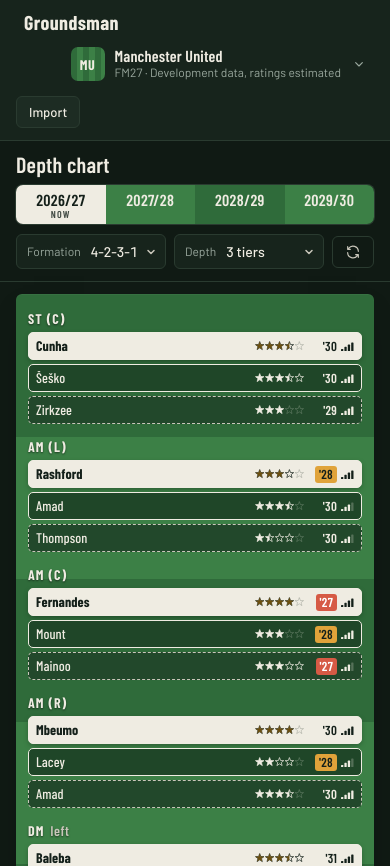
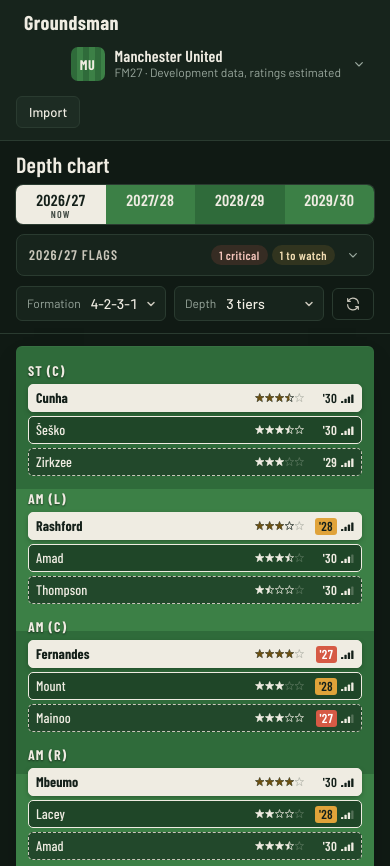
Before and after one commit to adnan-jasarevic/groundsman, an Angular app: page /depth-chart in a window 390 px wide. Shown: the top 866 px of the page. Built offline with nearby package versions, Linux system fonts and the light colour scheme.

Commit message:
Show a season flags strip near the top on phones

```diff
--- a/src/app/depth-chart/depth-chart.html
+++ b/src/app/depth-chart/depth-chart.html
@@ -40,6 +40,27 @@
         </label>
       }
     </fieldset>
+
+    @if (store.flags().length) {
+      <details class="flag-strip">
+        <summary>
+          <span class="flag-strip-title">{{ store.seasonText(store.season()) }} flags</span>
+          <span class="flag-strip-counts">
+            @if (flagCounts().critical) { <span class="crit">{{ flagCounts().critical }} critical</span> }
+            @if (flagCounts().warning) { <span class="warn">{{ flagCounts().warning }} to watch</span> }
+          </span>
+          <app-icon name="chevron" [size]="16" />
+        </summary>
+        <ul class="flags">
+          @for (f of store.flags(); track f.text) {
+            <li [attr.data-severity]="f.severity" [attr.data-kind]="f.kind">
+              <app-icon [name]="flagIcon(f)" />
+              <span>{{ f.text }}</span>
+            </li>
+          }
+        </ul>
+      </details>
+    }
   </header>
 
   <div class="work">
@@ -104,7 +125,7 @@
             <ul class="flags">
               @for (f of store.flags(); track f.text) {
                 <li [attr.data-severity]="f.severity" [attr.data-kind]="f.kind">
-                  <app-icon [name]="f.kind === 'ageing' ? 'hourglass' : f.kind.startsWith('contract') ? 'clock' : 'alert'" />
+                  <app-icon [name]="flagIcon(f)" />
                   <span>{{ f.text }}</span>
                 </li>
               }
--- a/src/app/depth-chart/depth-chart.ts
+++ b/src/app/depth-chart/depth-chart.ts
@@ -2,9 +2,9 @@ import { CdkDrag, CdkDragDrop, CdkDropList, CdkDropListGroup } from '@angular/cd
 import { ChangeDetectionStrategy, Component, computed, inject, signal } from '@angular/core';
 import { FORMATIONS } from '../domain/formations';
 import { FormationSlot, Player, POSITION_LABEL, PositionCode } from '../domain/models';
-import { shortName } from '../domain/projection';
+import { Flag, shortName } from '../domain/projection';
 import { MAX_TIERS, MIN_TIERS, PlanStore, tierName } from '../state/plan-store';
-import { Icon } from '../ui/icon';
+import { Icon, IconName } from '../ui/icon';
 import { Stars } from '../ui/stars';
 import { PlayerChip } from './player-chip';
 import { PlayerDetail } from './player-detail';
@@ -42,6 +42,17 @@ export class DepthChart {
   protected readonly placedTargets = computed(
     () => new Set(this.store.shortlist().filter((t) => this.store.placedIds().has(t.id)).map((t) => t.id)),
   );
+
+  /** Critical and warning counts for the phone flags strip. */
+  protected readonly flagCounts = computed(() => {
+    const flags = this.store.flags();
+    const critical = flags.filter((f) => f.severity === 'critical').length;
+    return { critical, warning: flags.length - critical };
+  });
+
+  protected flagIcon(f: Flag): IconName {
+    return f.kind === 'ageing' ? 'hourglass' : f.kind.startsWith('contract') ? 'clock' : 'alert';
+  }
 
   protected players(slot: FormationSlot): Player[] {
     return (this.store.plan().slots[slot.id] ?? [])
--- a/src/styles.css
+++ b/src/styles.css
@@ -1151,6 +1151,78 @@ input {
   color: var(--amber);
 }
 
+/* Phone only: a closed-by-default summary of the season's flags under the scrubber. */
+.flag-strip {
+  display: none;
+  width: 100%;
+  border: 1px solid var(--line);
+  border-radius: 8px;
+  background: var(--rail);
+}
+
+.flag-strip summary {
+  display: flex;
+  align-items: center;
+  gap: 10px;
+  min-height: 40px;
+  padding: 8px 12px;
+  list-style: none;
+  cursor: pointer;
+}
+
+.flag-strip summary::-webkit-details-marker {
+  display: none;
+}
+
+.flag-strip summary:focus-visible {
+  outline: 2px solid var(--chalk-2);
+  outline-offset: 2px;
+  border-radius: 8px;
+}
+
+.flag-strip-title {
+  font: 600 14px/1 var(--cond);
+  letter-spacing: 0.08em;
+  text-transform: uppercase;
+  color: var(--chalk-2);
+}
+
+.flag-strip-counts {
+  display: inline-flex;
+  gap: 4px;
+  margin-left: auto;
+}
+
+.flag-strip-counts span {
+  padding: 4px 8px;
+  border-radius: 999px;
+  font: 600 12px/1 var(--cond);
+  letter-spacing: 0.04em;
+}
+
+.flag-strip-counts .crit {
+  background: rgba(214, 90, 69, 0.16);
+  color: var(--red-text);
+}
+
+.flag-strip-counts .warn {
+  background: rgba(224, 163, 58, 0.13);
+  color: var(--amber-text);
+}
+
+.flag-strip summary .icon {
+  color: var(--chalk-3);
+  transition: rotate 0.2s var(--ease-out);
+}
+
+.flag-strip[open] summary .icon {
+  rotate: 180deg;
+}
+
+.flag-strip .flags {
+  padding: 0 8px 8px;
+}
+
 .list {
   display: grid;
   gap: 2px;
@@ -2405,6 +2477,10 @@ dialog.confirm::backdrop {
     flex: 1;
     min-width: 0;
     padding: 6px 4px 5px;
+  }
+
+  .flag-strip {
+    display: block;
   }
 
   .pitch-wrap {
```
